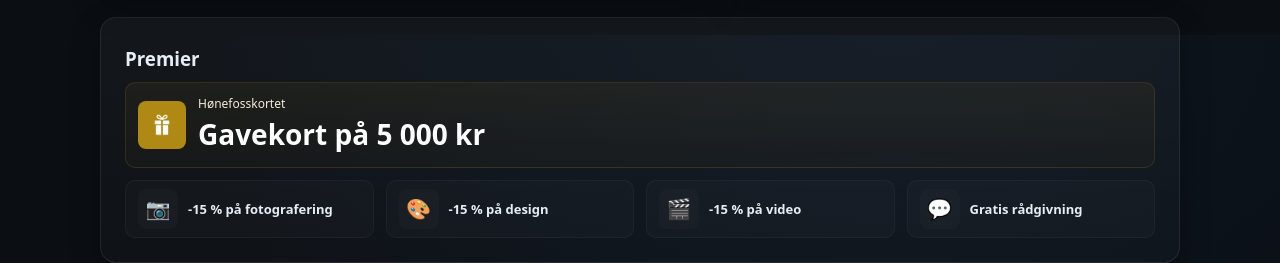
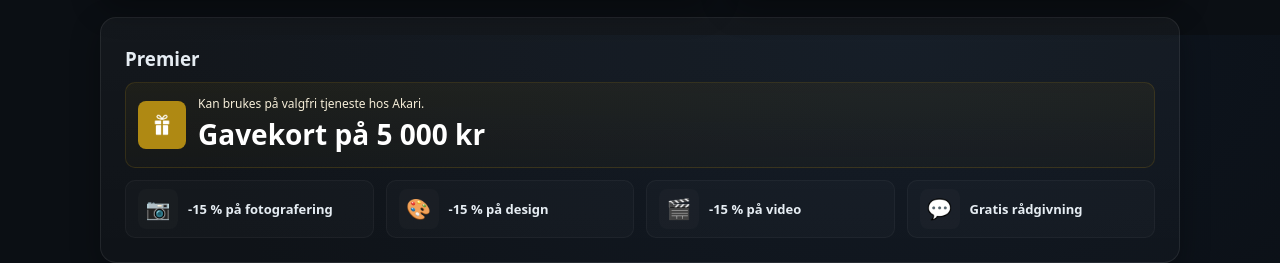
Before and after one commit to Akari-AS/lykkehjul-php, a PHP site: page / in a window 1280 px wide. Shown: the part 765-1028 px from the top of the page. Run offline with PHP 8.4, Linux system fonts and the light colour scheme; some libraries are stand-ins or nearby versions.

Commit message:
feat: Update gift card description

```diff
--- a/public/index.php
+++ b/public/index.php
@@ -168,7 +168,7 @@ require_once __DIR__ . '/../src/mailer.php';
             <img src="honefosskortet.png" alt="Hønefosskortet" />
           </div>
           <div class="meta">
-            <div class="label">Hønefosskortet</div>
+            <div class="label">Kan brukes på valgfri tjeneste hos Akari.</div>
             <div class="title">Gavekort på 5 000 kr</div>
           </div>
         </div>
```
